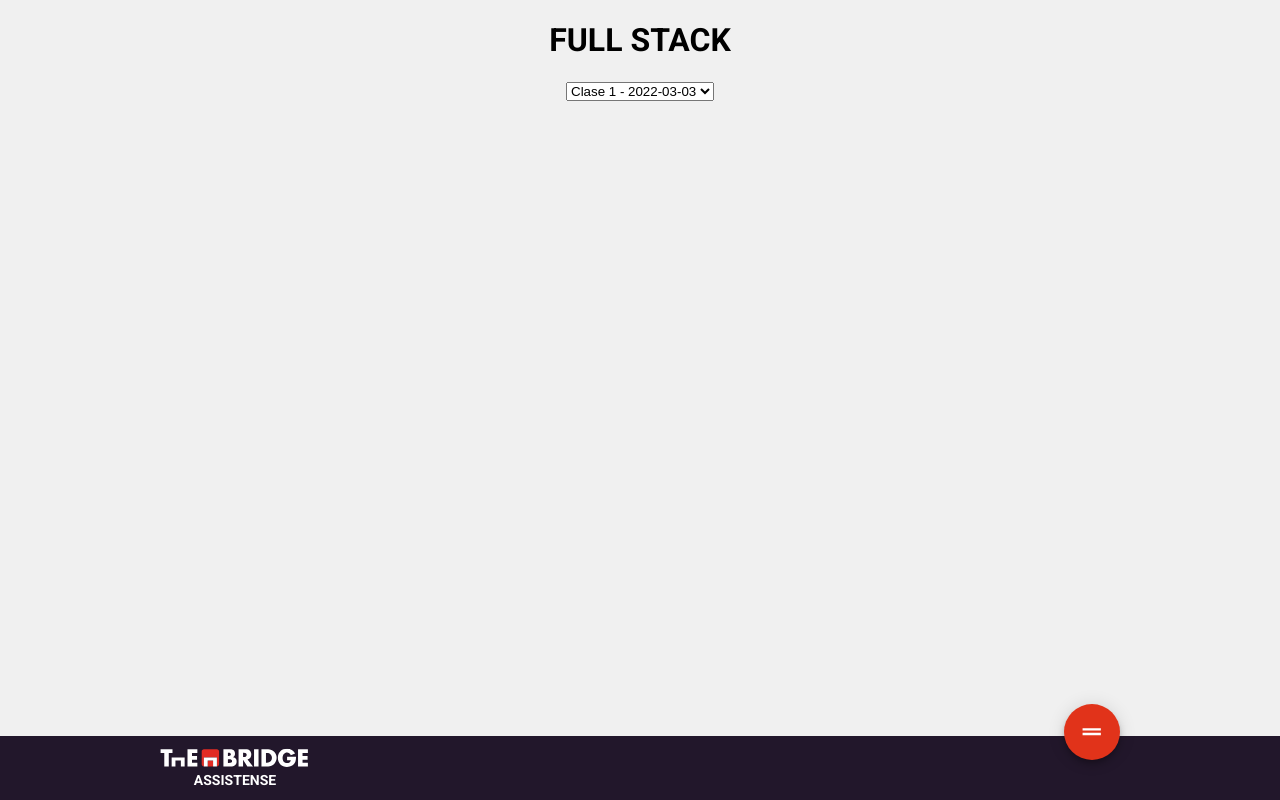
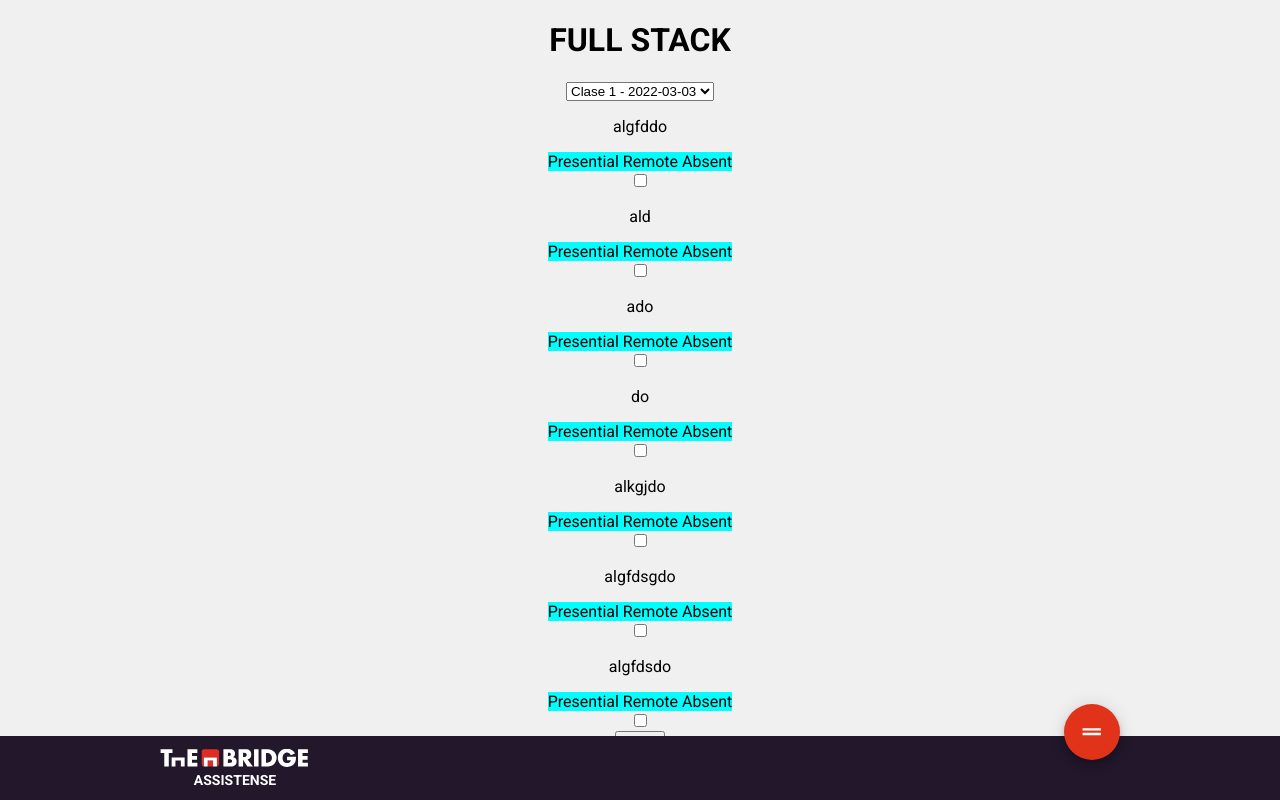
Before and after one commit to aldo-castellano/theBridgeAssistance, a React (Create React App) app: page / in a window 1280 px wide. Built offline with nearby package versions, Linux system fonts and the light colour scheme.

Commit message:
logic select assitance type for partial input

```diff
--- a/src/assets/scss/assistance.scss
+++ b/src/assets/scss/assistance.scss
@@ -5,3 +5,28 @@
   text-align: center;
   text-transform: uppercase;
 }
+.prueba {
+  margin-bottom: 2rem;
+}
+.display-none {
+  display: none;
+}
+.display {
+  display: block;
+}
+.contenedor {
+  position: relative;
+  width: 2rem;
+  height: 2rem;
+  // z-index: -1000;
+  background-color: aqua;
+}
+.contenedor input[type="radio"] {
+  width: 100%;
+  height: 100%;
+  margin: 0;
+  color: unset;
+  background-color: black;
+  font-style: none;
+  display: none;
+}
--- a/src/assets/scss/nav.scss
+++ b/src/assets/scss/nav.scss
@@ -36,6 +36,9 @@
 .nav-menu {
   width: 60vw;
   @media (min-width: $mobile) {
+    width: 40vw;
+  }
+  @media (min-width: 1200px) {
     width: 20vw;
   }
 }
--- a/src/components/nav/nav.jsx
+++ b/src/components/nav/nav.jsx
@@ -66,8 +66,6 @@ export default function Nav(props) {
             position: "fixed",
             bottom: 40,
             alignItems: "flex-end",
-            // right: "10%",
-            // marginRight: "1rem",
             zIndex: "3000",
           }}
           icon={<DragHandleIcon />}
--- a/src/views/assistance/Assistance.jsx
+++ b/src/views/assistance/Assistance.jsx
@@ -1,7 +1,10 @@
-import React from "react";
+import React, { useState } from "react";
+import Prueba from "./modelAssistance";
 // import { modelAssitance, modelcourses } from "./modelAssistance";
 
-const assistant = () => {
+const Assistant = () => {
+  const [prueba, setPrueba] = useState(Prueba);
+  const [test, setTest] = useState();
   const modelcourses = { titleCourse: "full Stack" };
   const modelClases = [
     "2022-03-03",
@@ -11,19 +14,96 @@ const assistant = () => {
     "2022-03-03",
     "2022-03-03",
   ];
+
+  // const tempAssitance = [];
+  const onChangeValue = (event) => {
+    event.preventDefault();
+    const data = new FormData(event.target);
+    const tempAssitance = prueba.map((e) => {
+      return {
+        name: e.name,
+        type: data.get(e.name),
+        modo: data.get(e.name + "check"),
+      };
+    });
+    console.log(tempAssitance);
+    return tempAssitance;
+  };
+  const testt = (event) => {
+    let removes = document.getElementById(`${event.target.id}`);
+
+    console.log(removes);
+  };
+
   return (
     <>
       <main className="main container">
         <h1 className="title-main">{modelcourses.titleCourse}</h1>
         <select>
           {modelClases.map((element, index) => (
-            <option>
+            <option key={index}>
               Clase {index + 1} - {element}
             </option>
           ))}
         </select>
+        <form onSubmit={onChangeValue}>
+          {prueba.map((e, index) => {
+            return (
+              <div key={index} id={`${index}`} data-hola="hola">
+                <div>
+                  <p>{e.name}</p>
+                  <div>
+                    <label className="contenedor">
+                      <input
+                        className="input"
+                        id={`${index}`}
+                        type="radio"
+                        defaultValue={0}
+                        value={0}
+                        name={e.name}
+                        onClick={testt}
+                      />
+                      <span> Presential </span>
+                    </label>
+                    <label className="contenedor">
+                      <input
+                        id={`${index}`}
+                        type="radio"
+                        value="1"
+                        name={e.name}
+                        onClick={testt}
+                      />
+                      <span> Remote </span>
+                    </label>
+                    <label className="contenedor">
+                      <input
+                        id={`${index}`}
+                        type="radio"
+                        value="2"
+                        name={e.name}
+                        defaultChecked
+                        onClick={testt}
+                      />
+                      <span> Absent </span>
+                    </label>
+                  </div>
+                </div>
+                <input
+                  type="checkbox"
+                  id="vehicle1"
+                  name={e.name + "check"}
+                  value="Partial"
+                ></input>
+                <p className=" display-none" id={"partial" + index}>
+                  esto es una prueba
+                </p>
+              </div>
+            );
+          })}
+          <button>boton</button>
+        </form>
       </main>
     </>
   );
 };
-export default assistant;
+export default Assistant;
--- a/src/views/assistance/modelAssistance.js
+++ b/src/views/assistance/modelAssistance.js
@@ -1,18 +1,53 @@
-class modelCourses {
-  courseid;
-  titleCourse;
-  userId;
-}
-class modelAssitance {
-  clasesid;
-  createdAt;
-  participantid;
-  lastName;
-  firstName;
-  isPartial;
-  coments;
-  assistance;
-  constructor() {}
-}
+// class modelCourses {
+//   courseid;
+//   titleCourse;
+//   userId;
+// }
+// class modelClases{
+//   clasesid;
+// }
+// class modelAssitance {
+//   clasesid;
+//   createdAt;
+//   participantid;
+//   lastName;
+//   firstName;
+//   isPartial;
+//   coments;
+//   assistance;
+//   constructor() {}
+// }
 
-export { modelCourses, modelAssitance };
+// export { modelCourses, modelAssitance };
+
+const prueba = [
+  {
+    name: "algfddo",
+    type: 0,
+  },
+  {
+    name: "ald",
+    type: 2,
+  },
+  {
+    name: "ado",
+    type: 2,
+  },
+  {
+    name: "do",
+    type: 0,
+  },
+  {
+    name: "alkgjdo",
+    type: 1,
+  },
+  {
+    name: "algfdsgdo",
+    type: 0,
+  },
+  {
+    name: "algfdsdo",
+    type: 0,
+  },
+];
+export default prueba;
```
